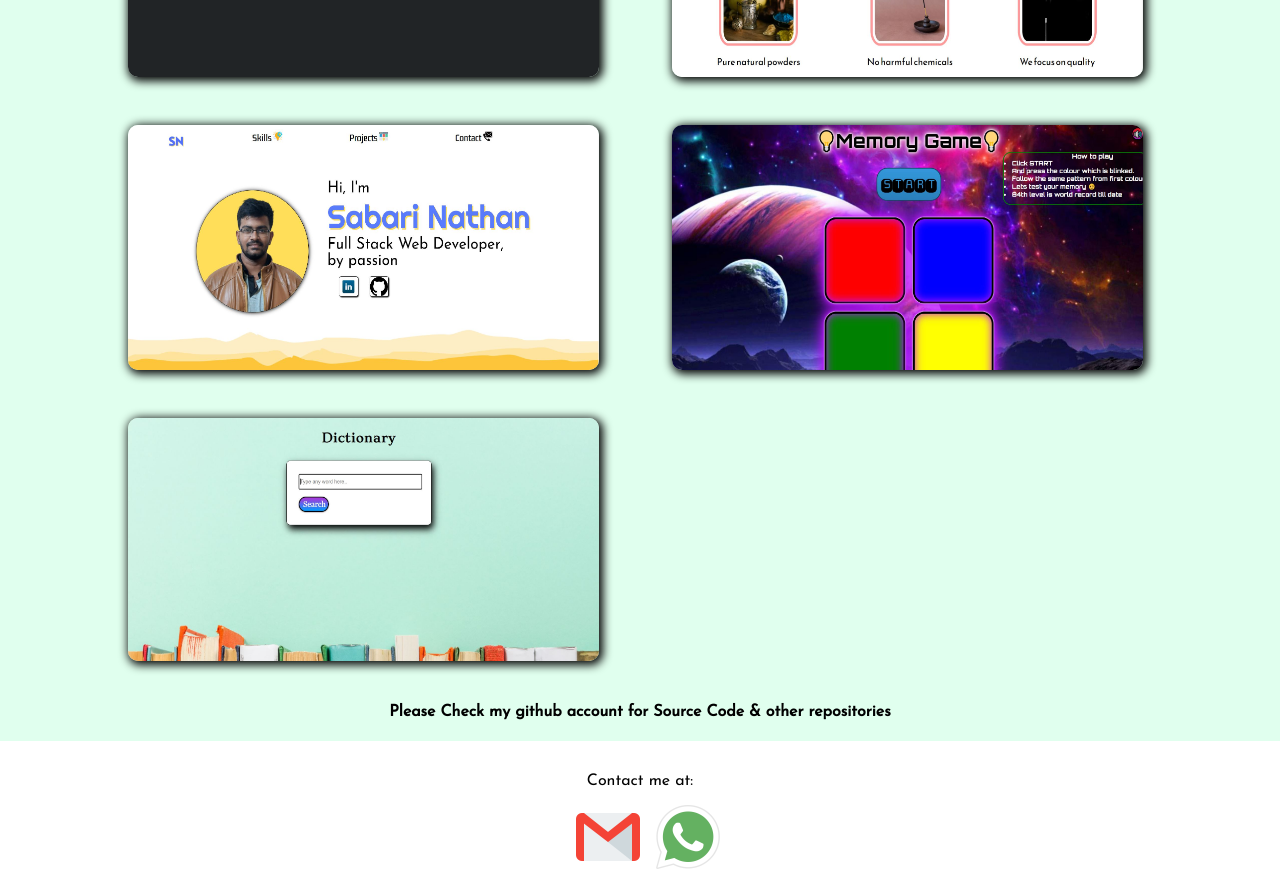
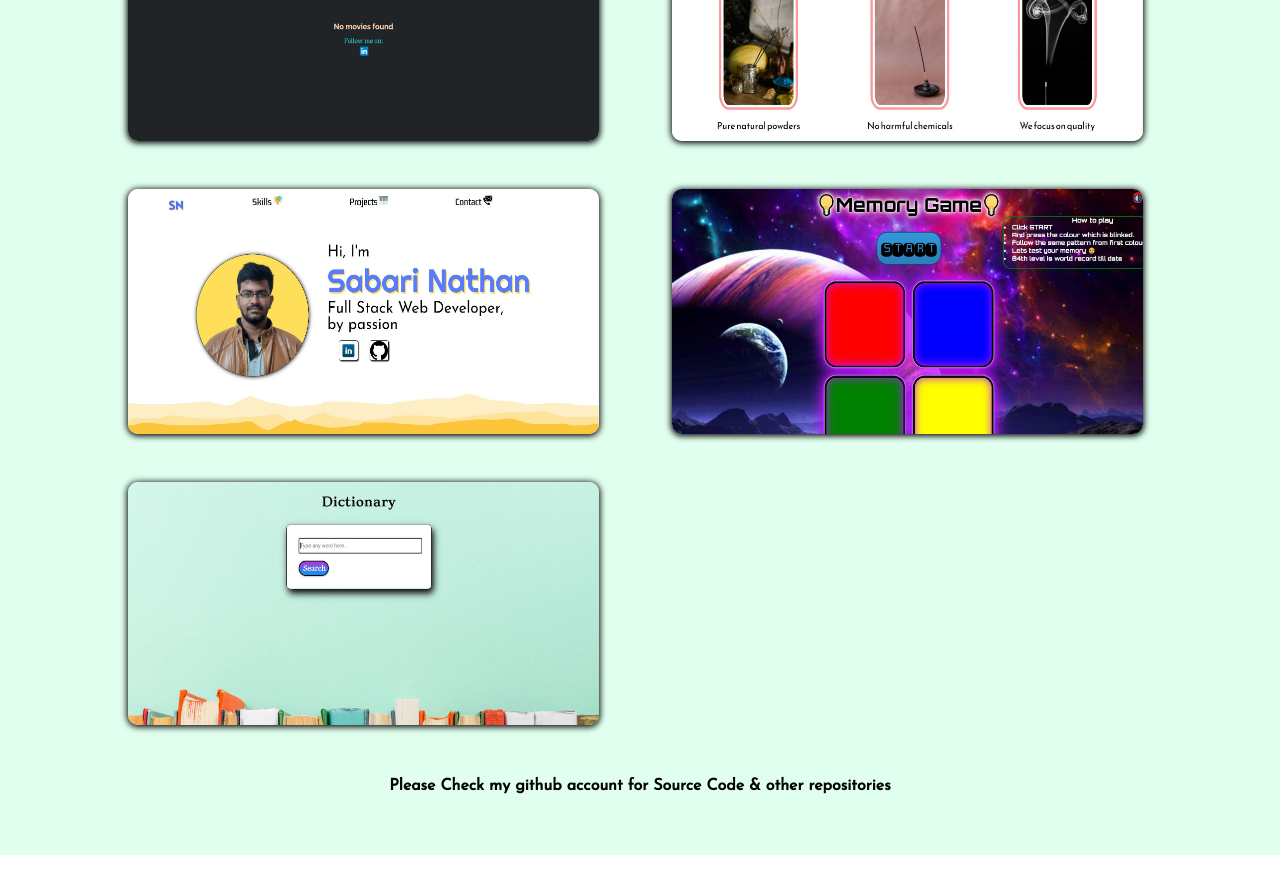
Before and after one commit to nath-techie/sabari, a React (Create React App) app: page / in a window 1280 px wide. Shown: the part 2220-3105 px from the top of the page. Built offline with nearby package versions, Linux system fonts and the light colour scheme; a web font is replaced by a local one.

Commit message:
Update App.css
adding margin css

```diff
--- a/src/App.css
+++ b/src/App.css
@@ -122,7 +122,7 @@ margin-bottom: 6rem;
 /* ----- PROJECT PAGE ---------  */
 
 
-.project-page{ padding-top: 1rem;background-color: #e0ffee;
+.project-page{ padding-top: 3rem;background-color: #e0ffee;
   display:flex;
   flex-flow: column;
   justify-content: center;
@@ -131,7 +131,7 @@ margin-bottom: 6rem;
     font-family: 'Josefin Sans', sans-serif;color: #ffde59;
 }
 
-.pro-container{margin-top: 2rem;
+.pro-container{margin-top: 4rem;
 display:grid;grid-gap: 3rem;}
 @media (min-width: 600px) {
   .pro-container{ grid-template-columns: repeat(1, 1fr); }
@@ -149,7 +149,7 @@ flex-direction: column;
 flex-wrap: wrap;
 text-align: center;
 border-radius: 10px;
-box-shadow: 2px 2px 10px 2px black;
+box-shadow: 0px 1px 6px 1px black;
 }
 .screenshot{
 width: 100%;height:100%;
@@ -188,7 +188,7 @@ border-radius: 10px;
 
 
 
-#update{padding-top: 30px;font-size: 1rem;text-align: center;color: black;
+#update{padding-top: 40px;padding-bottom:40px;font-size: 1rem;text-align: center;color: black;
 
 }
 
```
